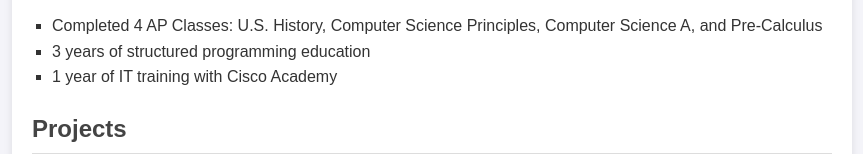
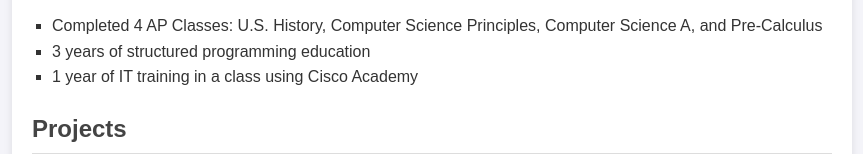
Before and after one commit to OsirisBretoi/Resume, a plain HTML site: page index.html in a window 1280 px wide. Shown: the part 763-917 px from the top of the page, without its empty margins (208-1071 px from the left). Drawn offline with Linux system fonts and the light colour scheme.

Commit message:
Update index.html

```diff
--- a/index.html
+++ b/index.html
@@ -75,7 +75,7 @@
             <ul>
                 <li>Completed 4 AP Classes: U.S. History, Computer Science Principles, Computer Science A, and Pre-Calculus</li>
                 <li>3 years of structured programming education</li>
-                <li>1 year of IT training with Cisco Academy</li>
+                <li>1 year of IT training in a class using Cisco Academy</li>
             </ul>
         </div>
 
```
